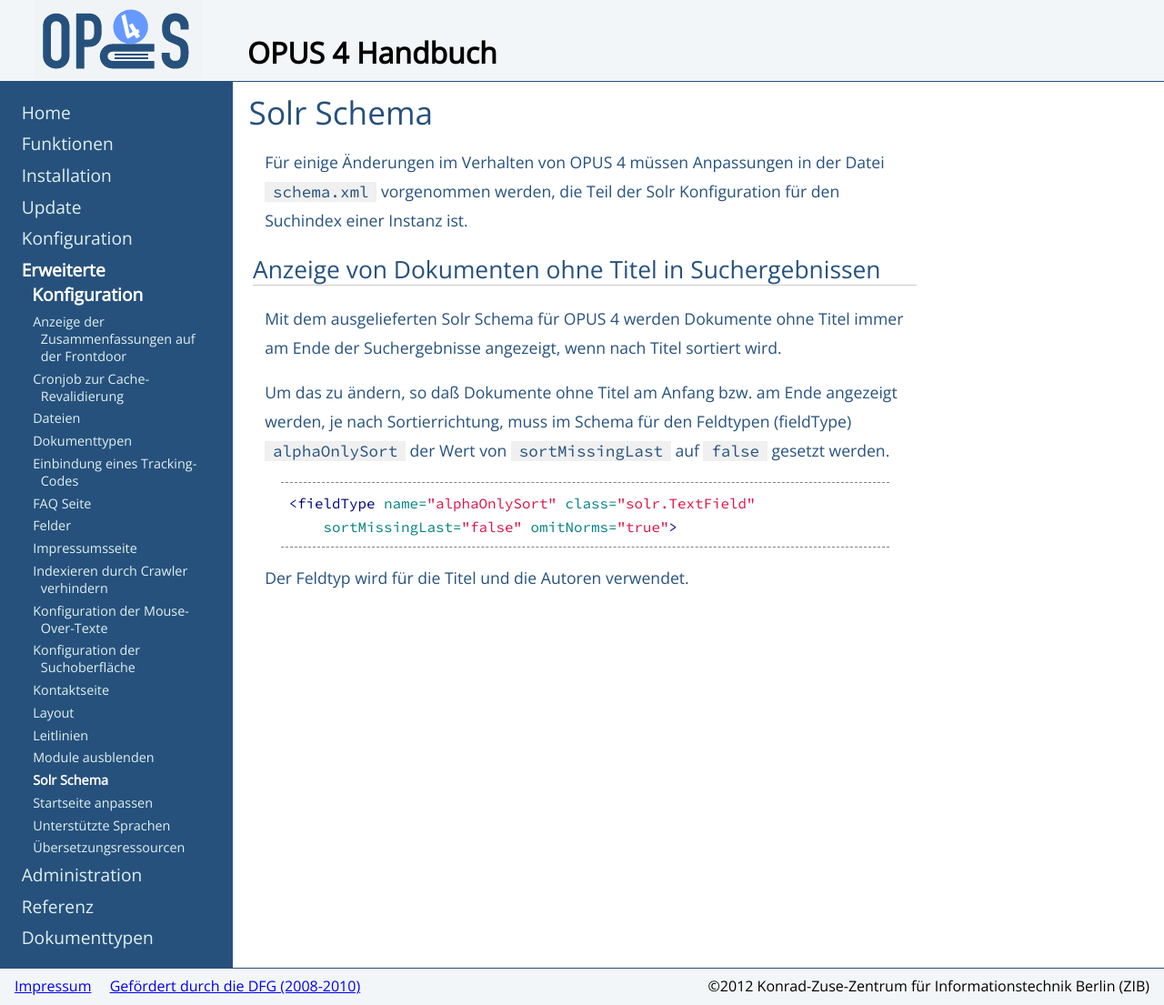
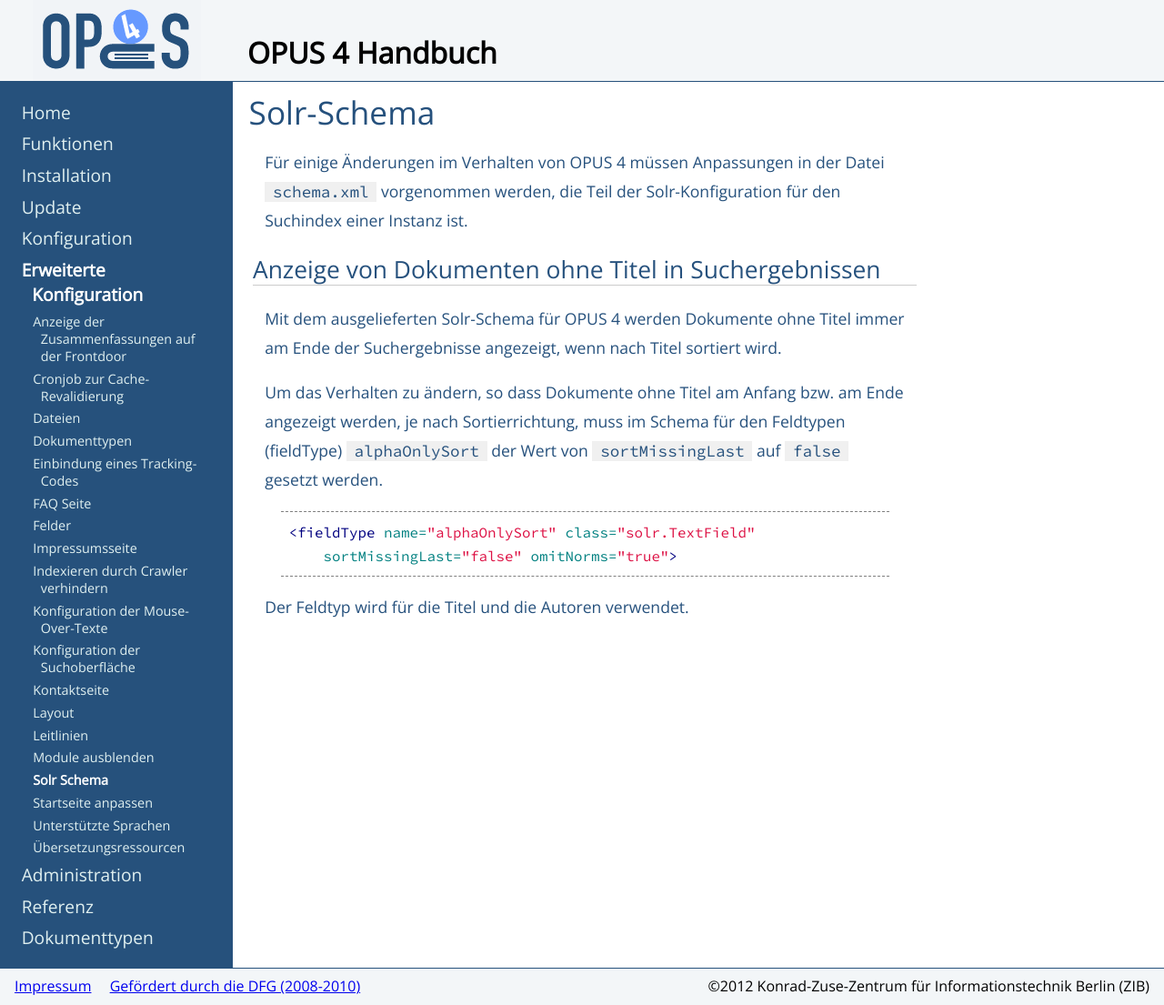
Before and after one commit to OPUS4/userdoc, a Jekyll site: the page built from configext/searchengine.md, in a window 1280 px wide. Shown: the whole page at 91% size. Built offline with Jekyll 4.4.1, drawn with Linux system fonts in a browser that asks for light colours.

Commit message:
Update searchengine.md
Kleine Änderungen im Text.

```diff
--- a/configext/searchengine.md
+++ b/configext/searchengine.md
@@ -2,19 +2,19 @@
 title: Solr Schema
 ---
 
-# Solr Schema
+# Solr-Schema
 
 Für einige Änderungen im Verhalten von OPUS 4 müssen Anpassungen in der
-Datei `schema.xml` vorgenommen werden, die Teil der Solr Konfiguration
+Datei `schema.xml` vorgenommen werden, die Teil der Solr-Konfiguration
 für den Suchindex einer Instanz ist.
 
 ## Anzeige von Dokumenten ohne Titel in Suchergebnissen
 
-Mit dem ausgelieferten Solr Schema für OPUS 4 werden Dokumente ohne
+Mit dem ausgelieferten Solr-Schema für OPUS 4 werden Dokumente ohne
 Titel immer am Ende der Suchergebnisse angezeigt, wenn nach Titel
 sortiert wird.
 
-Um das zu ändern, so daß Dokumente ohne Titel am Anfang bzw. am Ende
+Um das Verhalten zu ändern, so dass Dokumente ohne Titel am Anfang bzw. am Ende
 angezeigt werden, je nach Sortierrichtung, muss im Schema für den
 Feldtypen (fieldType) `alphaOnlySort` der Wert von `sortMissingLast`
 auf `false` gesetzt werden.
```
